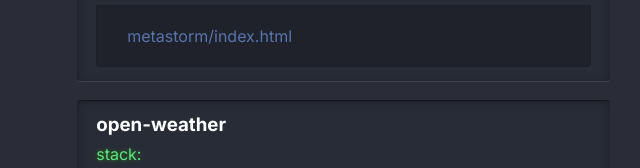
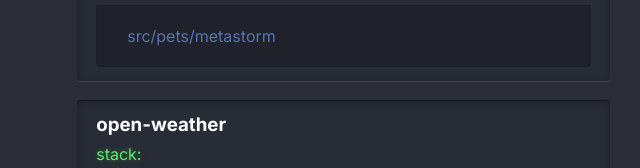
Before and after one commit to mushketov/mushketov.github.io, a website: page src/index.html in a window 1280 px wide. Shown: the part 306-474 px from the top of the page, 13-653 px from the left. Drawn offline with Linux system fonts and the light colour scheme.

Commit message:
Update index.html

```diff
--- a/src/index.html
+++ b/src/index.html
@@ -41,7 +41,7 @@
                         <li class="main__stack-item">swiperjs</li>
                     </ul>
                     <div class="main__block-pages">
-                        <a class="main__block-item" href="metastorm/index.html" target="_blank">metastorm/index.html</a>
+                        <a class="main__block-item" href="metastorm/index.html" target="_blank">src/pets/metastorm</a>
                     </div>
                 </div>
                 <div class="main__block">
```
